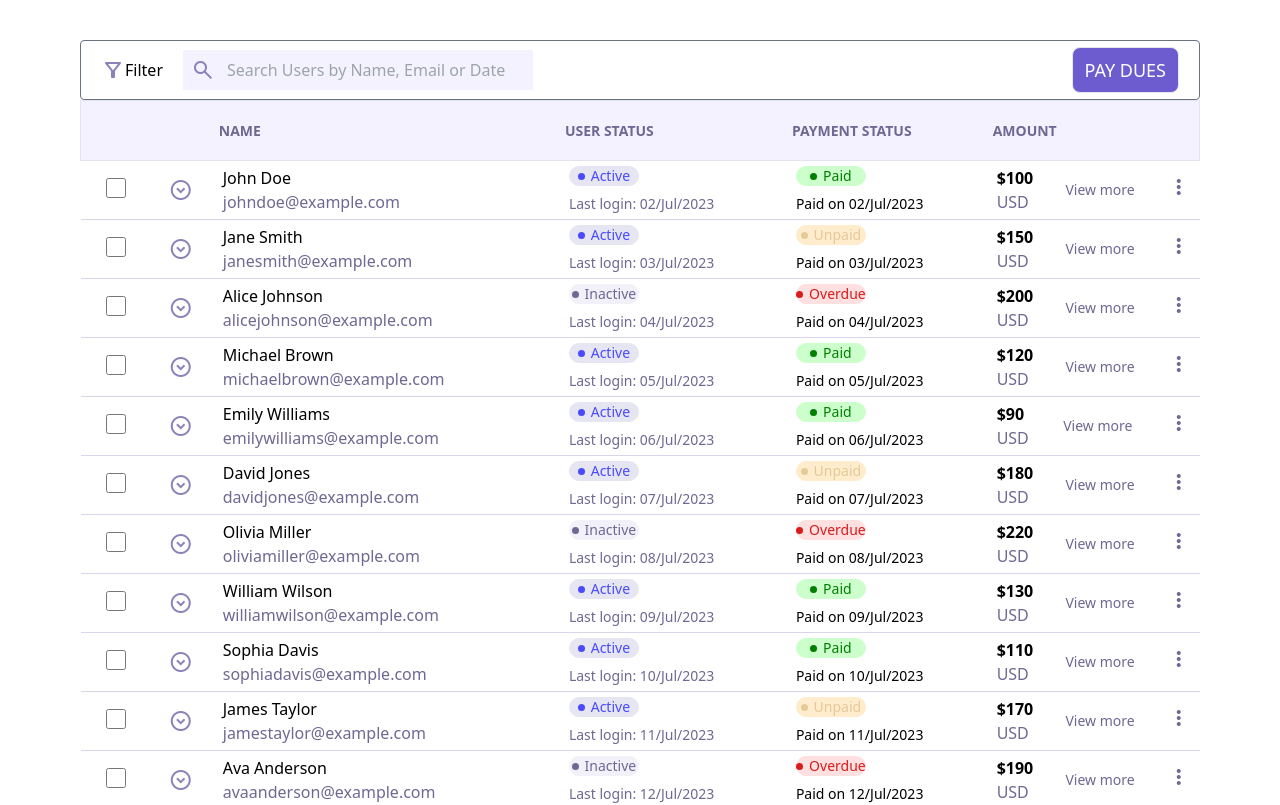
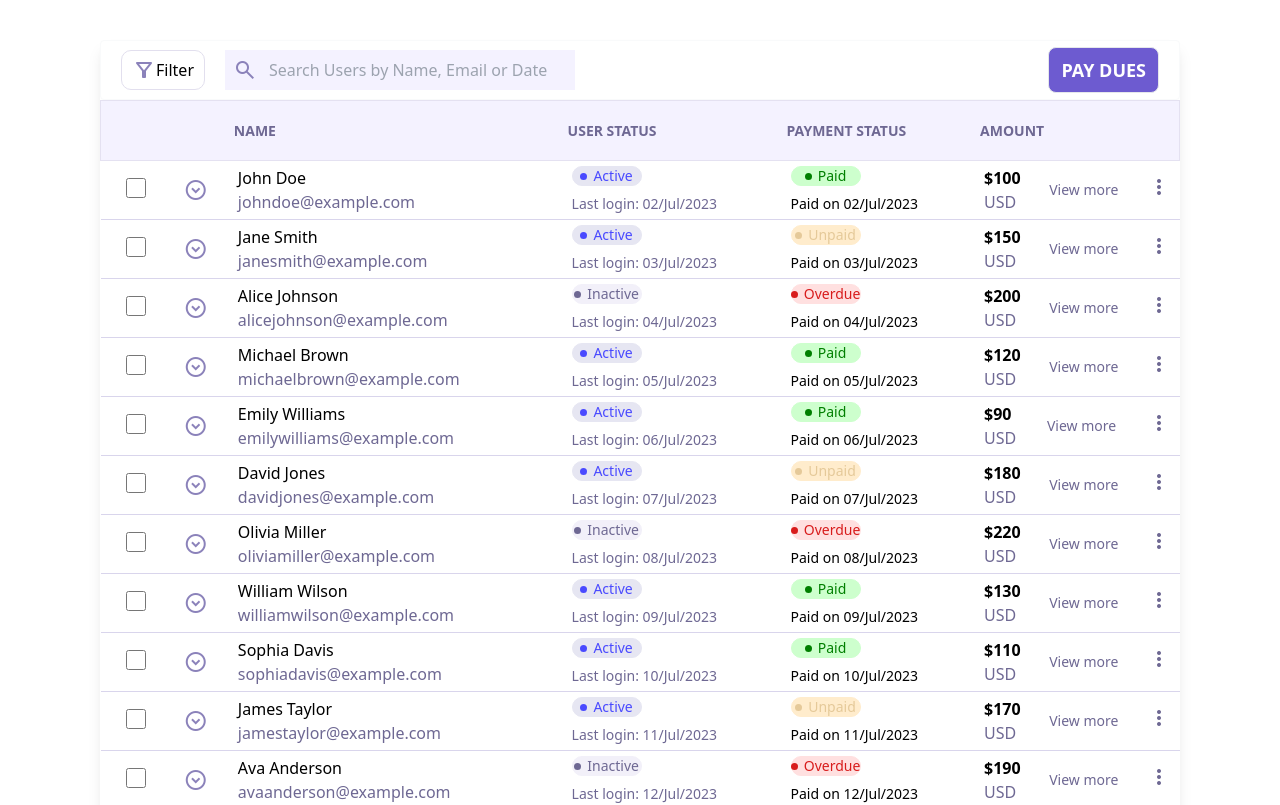
Before and after one commit to ajukadavid/scelloo, a Vue app: page / in a window 1280 px wide. Shown: the top 805 px of the page. Built offline with nearby package versions, Linux system fonts and the light colour scheme.

Commit message:
tab setup

```diff
--- a/src/components/tableView.vue
+++ b/src/components/tableView.vue
@@ -1,8 +1,8 @@
 <template>
-    <div class="table-containr">
-        <div class="w-full p-5 items-center bg-white border-gray-500 rounded border h-[60px] flex justify-between mt-10">
+    <div class="table-container shadow-lg">
+        <div class="w-full p-5 items-center bg-white border-gray-50 rounded border h-[60px] flex justify-between mt-10">
             <div class="flex">
-                <div class="flex justify-center items-center mr-5">
+                <div class="filter flex justify-center items-center mr-5">
                     <span class="material-symbols-outlined searchColor">
                         filter_alt
                     </span>
@@ -17,7 +17,7 @@
                 </div>
             </div>
             <div class="">
-                <button class="text-uppercase font-semibols border rounded-lg px-3 py-2 cursor-pointer  text-lg text-white"
+                <button class="text-uppercase font-semibold border rounded-lg px-3 py-2 cursor-pointer  text-lg text-white"
                     @click="payDues">PAY
                     DUES</button>
             </div>
@@ -250,4 +250,10 @@ tr {
 .email {
     color: #6E6893
 }
+
+.filter {
+    border: 1px solid #E2DFEE;
+    padding-inline: 10px;
+    border-radius: 10px;
+}
 </style>
```
